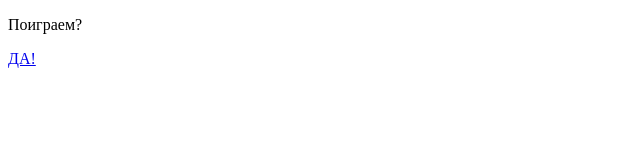
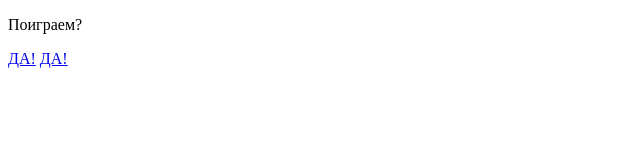
Before and after one commit to sorokinaad/sorokinaad.github.io, a plain HTML site: page index.html in a window 1280 px wide. Shown: the full height of the page, 0-640 px from the left. Drawn offline with Linux system fonts and the light colour scheme.

Commit message:
add href

```diff
--- a/index.html
+++ b/index.html
@@ -10,6 +10,7 @@
     <div>
         <p>Поиграем?</p>
         <a href="cat_game/index.html">ДА!</a>
+        <a href="cat_game/index.html">ДА!</a>
     </div>
 </body>
 </html>
```
